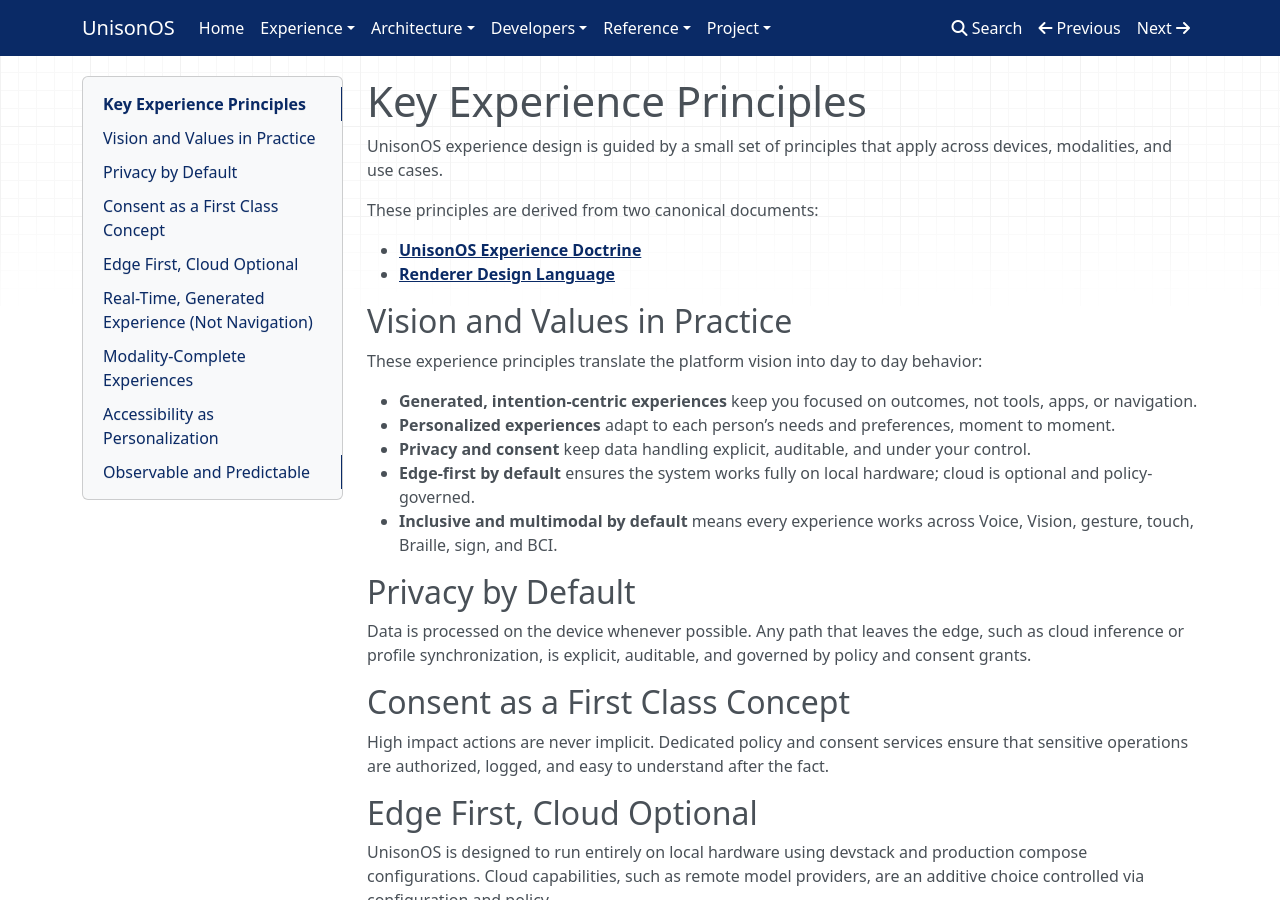
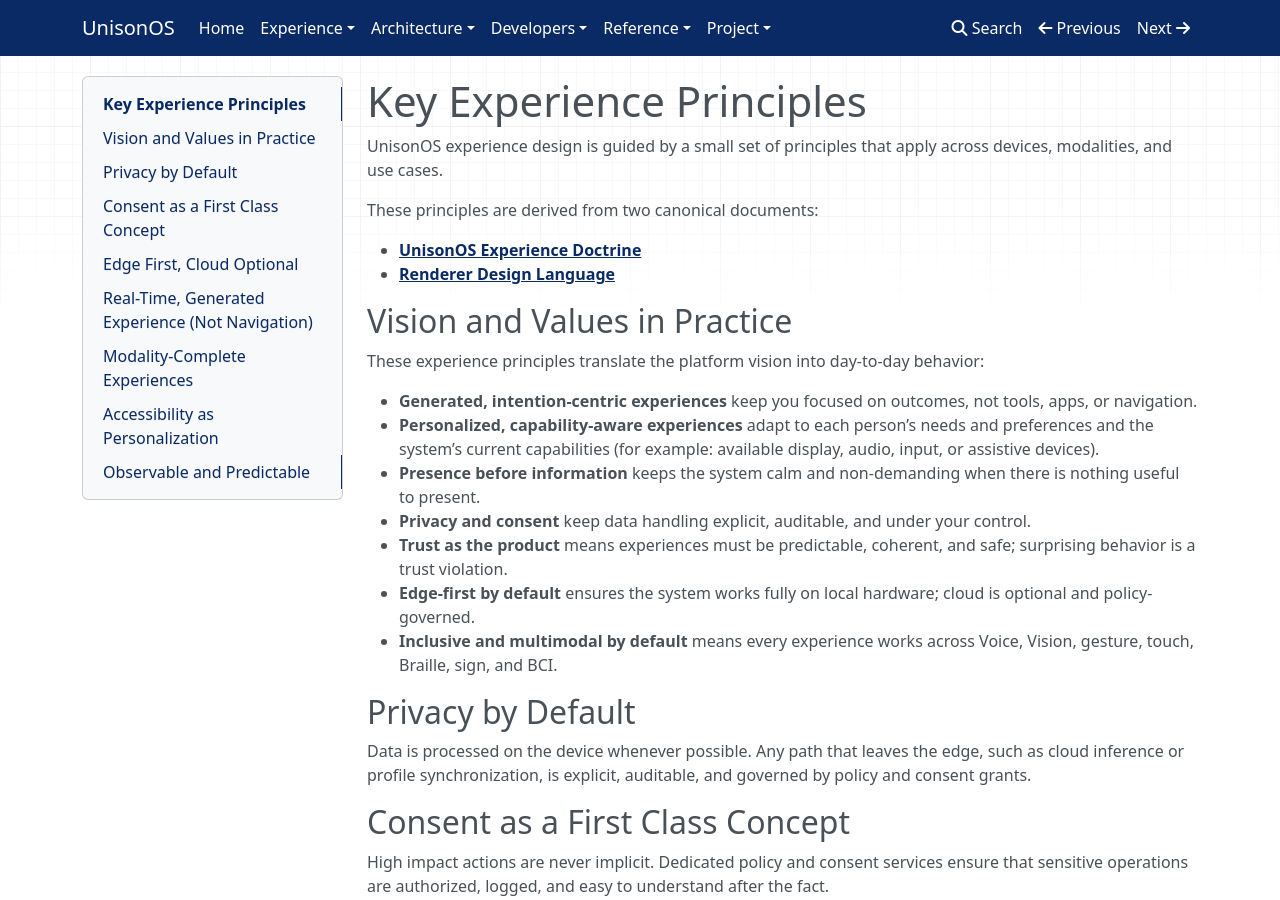
Before and after one commit to project-unisonOS/project-unisonos.github.io, an MkDocs documentation site: the page built from docs/experience.md, in a window 1280 px wide and 900 px high. Built offline with MkDocs 1.6.1, drawn with Linux system fonts in a browser that asks for light colours; nearby versions of some CDN libraries.

Commit message:
docs(experience): align vision & values with canonical doctrine

```diff
--- a/docs/experience.md
+++ b/docs/experience.md
@@ -9,11 +9,13 @@ These principles are derived from two canonical documents:
 
 ## Vision and Values in Practice
 
-These experience principles translate the platform vision into day to day behavior:
+These experience principles translate the platform vision into day-to-day behavior:
 
 - **Generated, intention-centric experiences** keep you focused on outcomes, not tools, apps, or navigation.
-- **Personalized experiences** adapt to each person’s needs and preferences, moment to moment.
+- **Personalized, capability-aware experiences** adapt to each person’s needs and preferences and the system’s current capabilities (for example: available display, audio, input, or assistive devices).
+- **Presence before information** keeps the system calm and non-demanding when there is nothing useful to present.
 - **Privacy and consent** keep data handling explicit, auditable, and under your control.
+- **Trust as the product** means experiences must be predictable, coherent, and safe; surprising behavior is a trust violation.
 - **Edge-first by default** ensures the system works fully on local hardware; cloud is optional and policy-governed.
 - **Inclusive and multimodal by default** means every experience works across Voice, Vision, gesture, touch, Braille, sign, and BCI.
 
```
